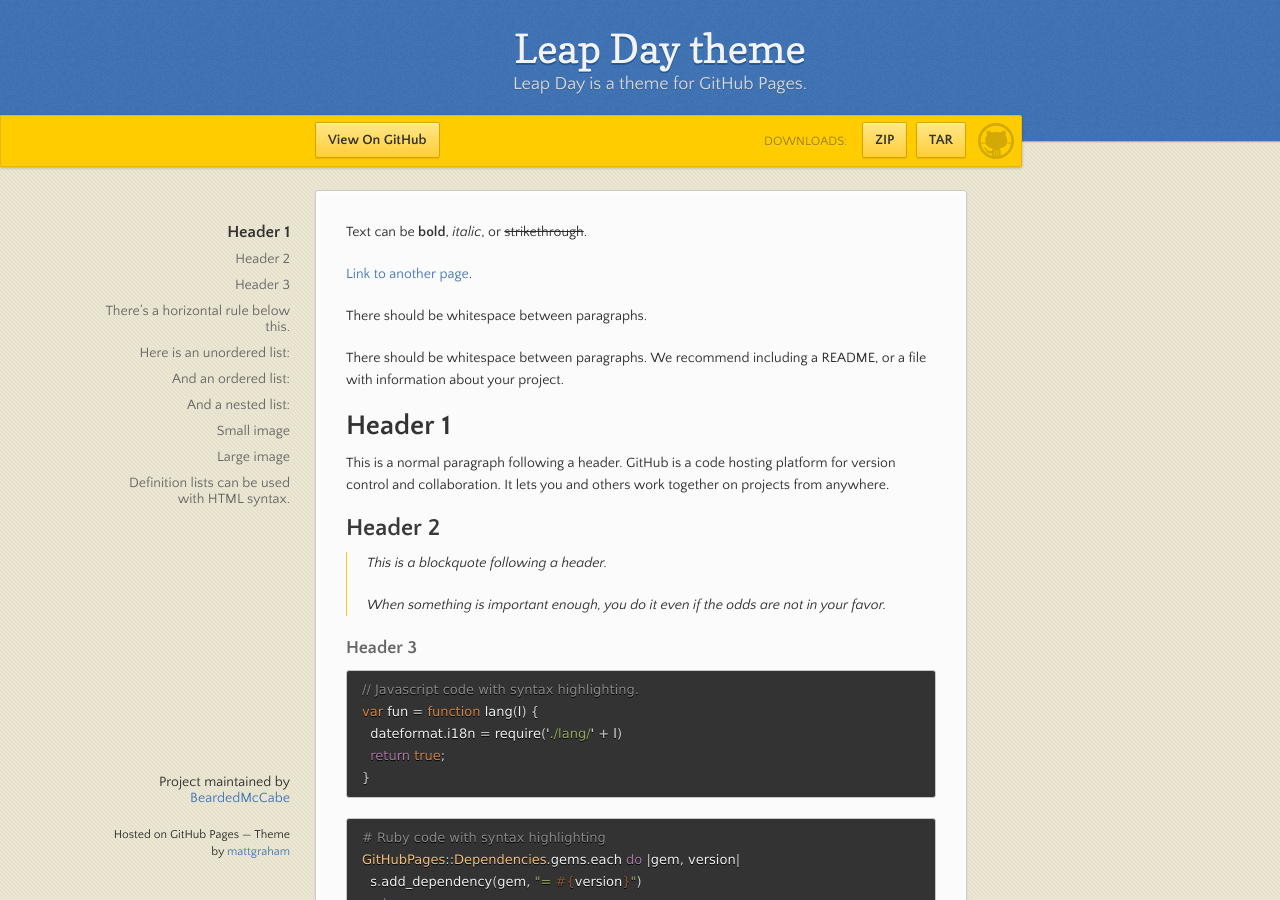
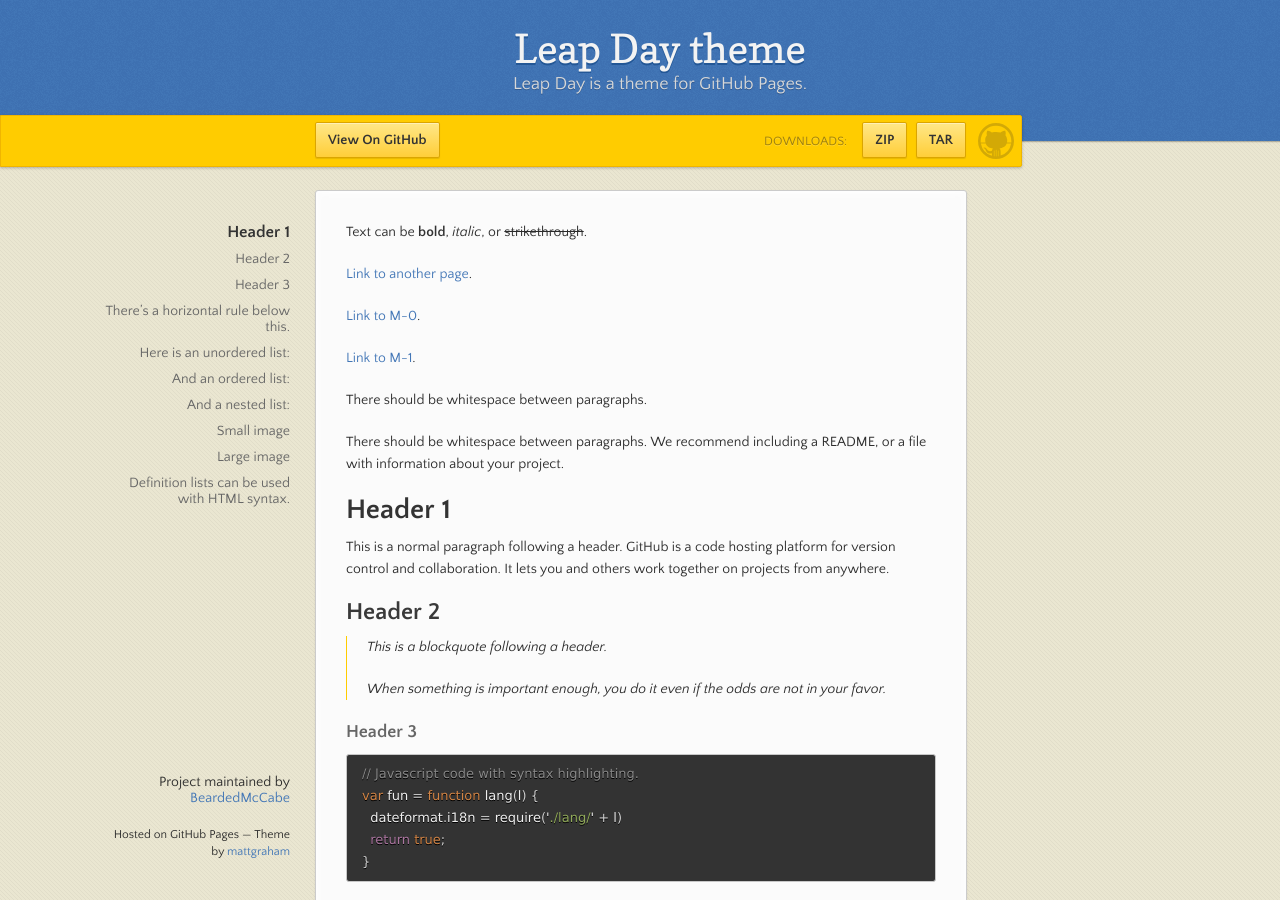
Before and after one commit to BeardedMcCabe/Leapday_test_20250212, a Jekyll site: the page built from index.md, in a window 1280 px wide and 900 px high. Built offline with Jekyll 4.4.1, drawn with Linux system fonts in a browser that asks for light colours.

Commit message:
Update index.md

```diff
--- a/index.md
+++ b/index.md
@@ -5,6 +5,10 @@ layout: default
 Text can be **bold**, _italic_, or ~~strikethrough~~.
 
 [Link to another page](./another-page.html).
+
+[Link to M-0](./Exp00_LearnToLab.html).
+
+[Link to M-1](./Exp01_VectorTable.html).
 
 There should be whitespace between paragraphs.
 
```
